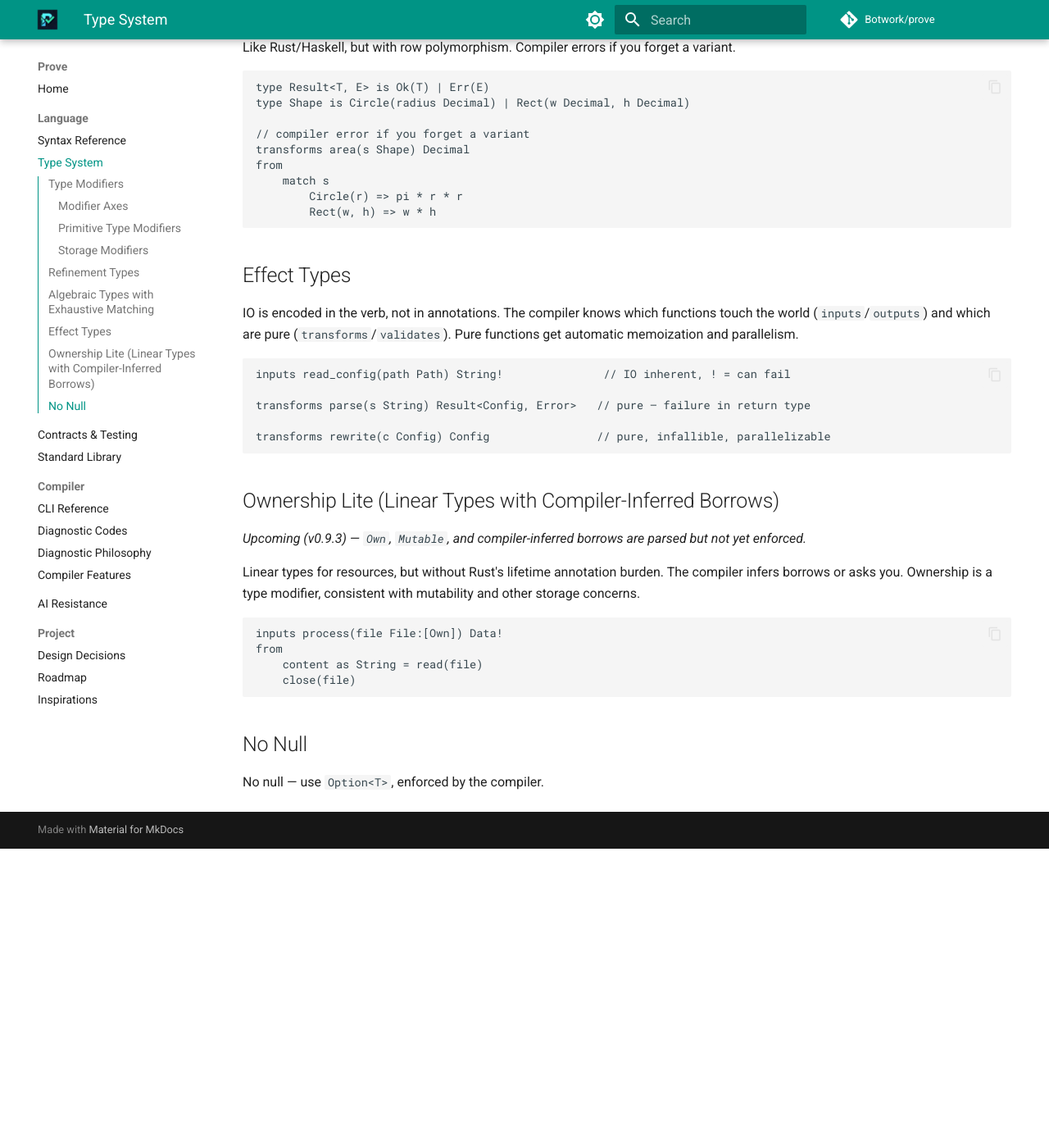
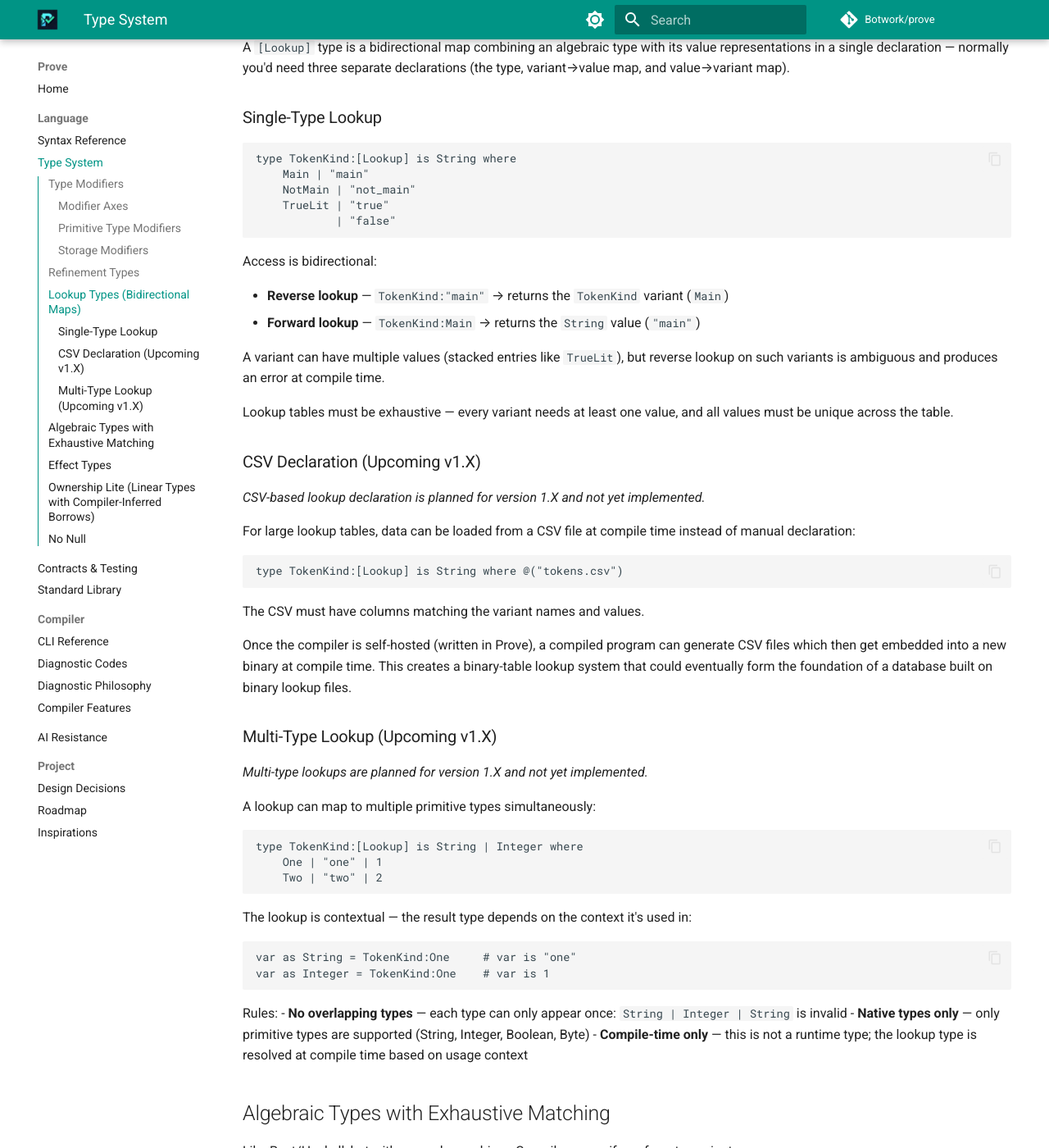
Before and after one commit to kennedyshead/prove, an MkDocs documentation site: the page built from docs/types.md, in a window 1280 px wide and 1400 px high, scrolled down 2275 px. Shown: the whole window at 82% size. Built offline with MkDocs 1.6.1 and Material for MkDocs 9.7.7, drawn with Linux system fonts in a browser that asks for light colours; before the commit the page ends 3310 px from its top, so only the background shows below that; some of the changed text lies outside the part shown.

Commit message:
Bugfix for lsp and documentation update

````diff
--- a/docs/types.md
+++ b/docs/types.md
@@ -83,6 +83,67 @@ transforms head(xs NonEmpty<T>) T    // no Option needed, emptiness is impossibl
 
 The compiler rejects `head([])` statically.
 
+## Lookup Types (Bidirectional Maps)
+
+A `[Lookup]` type is a bidirectional map combining an algebraic type with its value representations in a single declaration — normally you'd need three separate declarations (the type, variant→value map, and value→variant map).
+
+### Single-Type Lookup
+
+```prove
+type TokenKind:[Lookup] is String where
+    Main | "main"
+    NotMain | "not_main"
+    TrueLit | "true"
+            | "false"
+```
+
+Access is bidirectional:
+
+- **Reverse lookup** — `TokenKind:"main"` → returns the `TokenKind` variant (`Main`)
+- **Forward lookup** — `TokenKind:Main` → returns the `String` value (`"main"`)
+
+A variant can have multiple values (stacked entries like `TrueLit`), but reverse lookup on such variants is ambiguous and produces an error at compile time.
+
+Lookup tables must be exhaustive — every variant needs at least one value, and all values must be unique across the table.
+
+### CSV Declaration (Upcoming v1.X)
+
+*CSV-based lookup declaration is planned for version 1.X and not yet implemented.*
+
+For large lookup tables, data can be loaded from a CSV file at compile time instead of manual declaration:
+
+```prove
+type TokenKind:[Lookup] is String where @("tokens.csv")
+```
+
+The CSV must have columns matching the variant names and values.
+
+Once the compiler is self-hosted (written in Prove), a compiled program can generate CSV files which then get embedded into a new binary at compile time. This creates a binary-table lookup system that could eventually form the foundation of a database built on binary lookup files.
+
+### Multi-Type Lookup (Upcoming v1.X)
+
+*Multi-type lookups are planned for version 1.X and not yet implemented.*
+
+A lookup can map to multiple primitive types simultaneously:
+
+```prove
+type TokenKind:[Lookup] is String | Integer where
+    One | "one" | 1
+    Two | "two" | 2
+```
+
+The lookup is contextual — the result type depends on the context it's used in:
+
+```prove
+var as String = TokenKind:One     # var is "one"
+var as Integer = TokenKind:One    # var is 1
+```
+
+Rules:
+- **No overlapping types** — each type can only appear once: `String | Integer | String` is invalid
+- **Native types only** — only primitive types are supported (String, Integer, Boolean, Byte)
+- **Compile-time only** — this is not a runtime type; the lookup type is resolved at compile time based on usage context
+
 ## Algebraic Types with Exhaustive Matching
 
 Like Rust/Haskell, but with row polymorphism. Compiler errors if you forget a variant.
@@ -91,7 +152,7 @@ Like Rust/Haskell, but with row polymorphism. Compiler errors if you forget a va
 type Result<T, E> is Ok(T) | Err(E)
 type Shape is Circle(radius Decimal) | Rect(w Decimal, h Decimal)
 
-// compiler error if you forget a variant
+# compiler error if you forget a variant
 transforms area(s Shape) Decimal
 from
     match s
````
Also changed, not shown: docs/syntax.md (+12 -0 lines), 4 other files.
